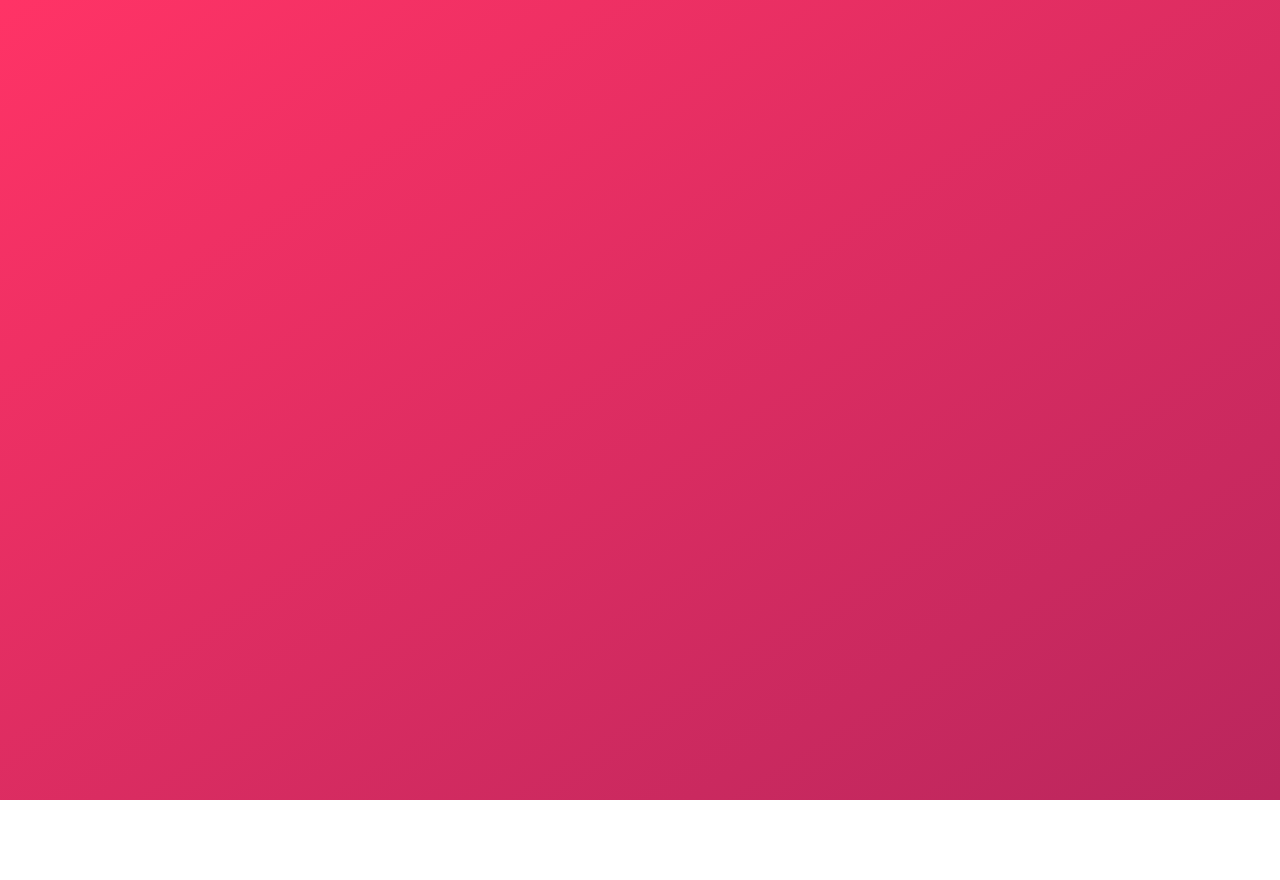
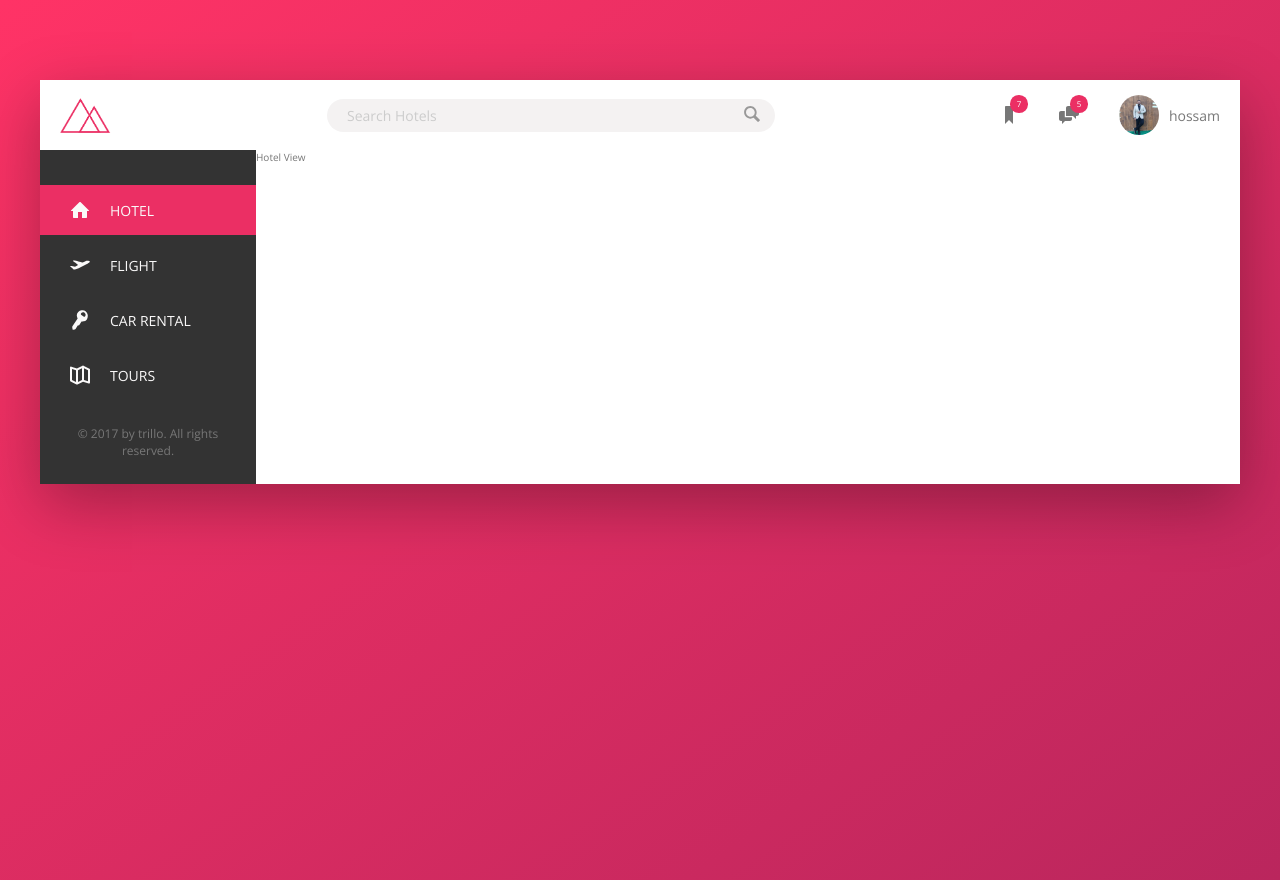
Before and after one commit to hossamg-122/Trillo, a website: page index.html in a window 1280 px wide. Before the commit the page ends 800 px from the top, so only its background shows below. Drawn offline with nearby package versions, Linux system fonts and the light colour scheme.

Commit message:
feature: sections

```diff
--- a/index.html
+++ b/index.html
@@ -1,16 +1,99 @@
 <!DOCTYPE html>
 <html lang="en">
-    <head>
-        <meta charset="UTF-8">
-        <meta name="viewport" content="width=device-width, initial-scale=1.0">
+  <head>
+    <meta charset="UTF-8" />
+    <meta name="viewport" content="width=device-width, initial-scale=1.0" />
 
-        <link href="https://fonts.googleapis.com/css?family=Open+Sans:300,400,600" rel="stylesheet">
-        <link rel="stylesheet" href="css/style.css">
-        <link rel="shortcut icon" type="image/png" href="img/favicon.png">
+    <link
+      href="https://fonts.googleapis.com/css?family=Open+Sans:300,400,600"
+      rel="stylesheet"
+    />
+    <link rel="stylesheet" href="css/style.css" />
+    <link rel="shortcut icon" type="image/png" href="img/favicon.png" />
 
-        <title>trillo &mdash; Your all-in-one booking app</title>
-    </head>
-    <body>
-
-    </body>
+    <title>trillo &mdash; Your all-in-one booking app</title>
+  </head>
+  <body>
+    <div class="container">
+      <header class="header">
+        <img src="./img/logo.png" alt="trillo logo" class="logo" />
+        <form action="#" class="search">
+          <input
+            type="text"
+            class="search__input"
+            placeholder="Search Hotels"
+          />
+          <button class="search__button">
+            <svg class="search__icon">
+              <use xlink:href="img/sprite.svg#icon-magnifying-glass"></use>
+            </svg>
+          </button>
+        </form>
+        <nav class="user-nav">
+          <div class="user-nav__icon-box">
+            <svg class="user-nav__icon">
+              <use xlink:href="img/sprite.svg#icon-bookmark"></use>
+            </svg>
+            <span class="user-nav__notification">7</span>
+          </div>
+          <div class="user-nav__icon-box">
+            <svg class="user-nav__icon">
+              <use xlink:href="img/sprite.svg#icon-chat"></use>
+            </svg>
+            <span class="user-nav__notification">5</span>
+          </div>
+          <div class="user-nav__user">
+            <img
+              class="user-nav__user-photo"
+              alt="user photo"
+              src="./img/user.png"
+            />
+            <span class="user-nav__user-name">hossam</span>
+          </div>
+        </nav>
+      </header>
+      <div class="content">
+        <nav class="sidebar">
+          <ul class="side-nav">
+            <li class="side-nav__item  side-nav__item--active">
+              <a href="" class="side-nav__link">
+                <svg class="side-nav__icon">
+                  <use xlink:href="img/sprite.svg#icon-home"></use>
+                </svg>
+                <span>hotel</span>
+              </a>
+            </li>
+            <li class="side-nav__item">
+              <a href="" class="side-nav__link">
+                <svg class="side-nav__icon">
+                  <use xlink:href="img/sprite.svg#icon-aircraft-take-off"></use>
+                </svg>
+                <span>flight</span>
+              </a>
+            </li>
+            <li class="side-nav__item">
+              <a href="" class="side-nav__link">
+                <svg class="side-nav__icon">
+                  <use xlink:href="img/sprite.svg#icon-key"></use>
+                </svg>
+                <span>car rental</span>
+              </a>
+            </li>
+            <li class="side-nav__item">
+              <a href="" class="side-nav__link">
+                <svg class="side-nav__icon">
+                  <use xlink:href="img/sprite.svg#icon-map"></use>
+                </svg>
+                <span>tours</span>
+              </a>
+            </li>
+          </ul>
+          <div class="legal">
+            &copy; 2017 by trillo. All rights reserved.
+          </div>
+        </nav>
+        <main class="hotel-view">Hotel View</main>
+      </div>
+    </div>
+  </body>
 </html>
--- /dev/null
+++ b/sass/pages/_home.scss
@@ -0,0 +1,27 @@
+.container {
+  max-width: 120rem;
+  margin: 8rem auto;
+  background-color: var(--color-Grey-light-1);
+  box-shadow: var(--shadow-dark);
+}
+.header {
+  font-size: 1.4rem;
+  height: 7rem;
+  background-color: #fff;
+ // padding: 3rem;
+  border-bottom: var(--color-Grey-light-2);
+  display: flex;
+  justify-content: space-between;
+  align-items: center;
+}
+.content {
+  display: flex;
+}
+.sidebar {
+  background-color: var(--color-Grey-dark-1);
+  flex: 0 0 18%;
+}
+.hotel-view {
+  background-color: #fff;
+  flex: 1;
+}
```
